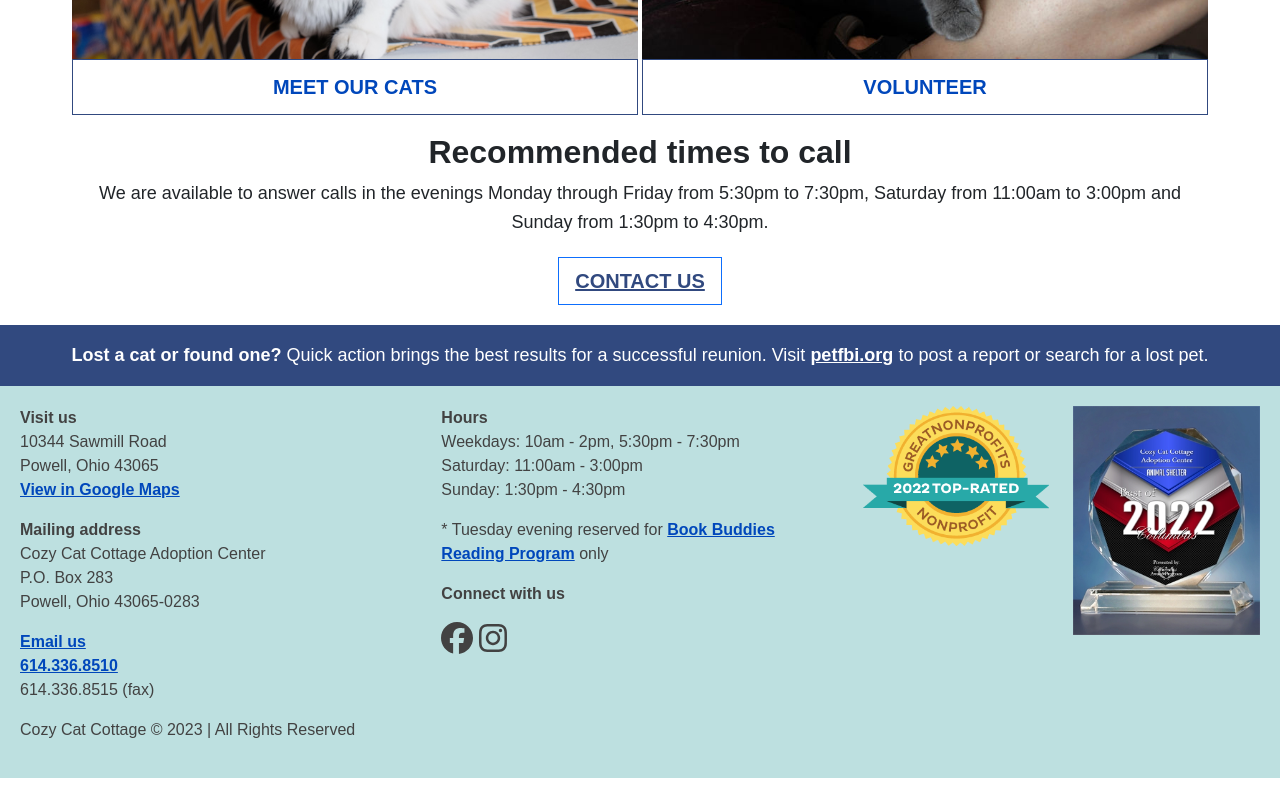
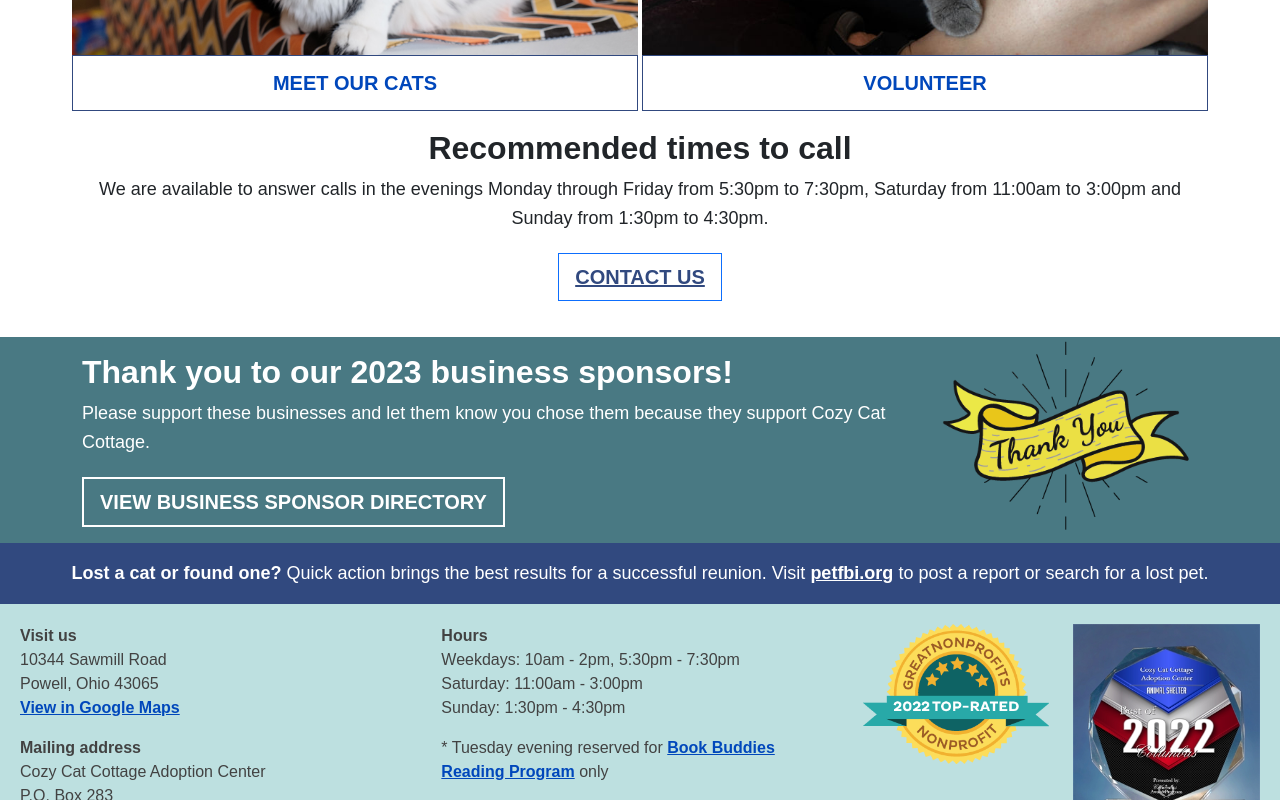
Before and after one commit to neilcoplin/cozycatcottage, a Next.js app: page / in a window 1280 px wide. Shown: the part 660-1460 px from the top of the page. Before the commit the page ends 1438 px from the top, so only its background shows below. Built offline with nearby package versions, Linux system fonts and the light colour scheme.

Commit message:
Adding business sponsors
Adding business sponsor directory link to the front page.

```diff
--- a/pages/index.tsx
+++ b/pages/index.tsx
@@ -1,7 +1,7 @@
 import Head from 'next/head'
 import Link from 'next/link'
 import styles from '@/styles/Home.module.css'
-import { Button, Card, Container, Image, Row, Stack } from "react-bootstrap";
+import { Button, Card, Col, Container, Image, Row, Stack } from "react-bootstrap";
 
 export default function Home(props:any) {
   return (
@@ -49,13 +49,29 @@ export default function Home(props:any) {
               </Row>
             </Container>
 
-            <Container fluid="lg" className="center">
+            <Container fluid="lg" className="center bottomMargin">
               <h2 className={styles.bold}>Recommended times to call</h2>
               <p>We are available to answer calls in the evenings Monday through Friday from 5:30pm to 7:30pm, Saturday from 11:00am to 3:00pm and Sunday from 1:30pm to 4:30pm.</p>
 
               <Button href="/contact-us" size="lg">Contact us</Button>
             </Container>
           </Stack>
+
+          <Container fluid="true" className="teal-notice no-padding">
+            <Container fluid="lg">
+              <Row xs={1} sm={2}>
+                <Col xs={12} sm={8} md={9} className="top-padding bottom-padding">
+                  <h2 className={styles.bold}>Thank you to our 2023 business sponsors!</h2>
+                  <p>Please support these businesses and let them know you chose them because they support Cozy Cat Cottage.</p>
+
+                  <Button href="https://online.flippingbook.com/view/357463952/" size="lg" target="_blank" rel="noreferrer" className="btn-teal">View business sponsor directory</Button>
+                </Col>
+                <Col xs={12} sm={4} md={3}>
+                  <Image fluid src="/img/thankyou-businesses.png" alt="Thank you!" />
+                </Col>
+              </Row>
+            </Container>
+          </Container>
           <Container fluid="true" className="dark-notice center">
             <p><strong>Lost a cat or found one?</strong> Quick action brings the best results for a successful reunion. Visit <a href="https://petfbi.org/" target="_blank" rel="noreferrer">petfbi.org</a> to post a report or search for a lost pet.</p>
           </Container>
--- a/styles/globals.css
+++ b/styles/globals.css
@@ -95,6 +95,32 @@ h3 {
   color: rgba(255, 255, 255, 1);
 }
 
+.teal-notice {
+  background-color: rgba(73, 121, 131, 1);
+  padding-top: 1em;
+  padding-bottom: 1em;
+}
+.teal-notice a,
+.teal-notice a:visited,
+.teal-notice p,
+.teal-notice h1,
+.teal-notice h2,
+.teal-notice h3 {
+  color: rgba(255, 255, 255, 1);
+}
+
+.no-padding {
+  padding: 0;
+}
+
+.top-padding {
+  padding-top: 1em;
+}
+
+.bottom-padding {
+  padding-bottom: 1em;
+}
+
 .main p,
 .main li {
   font-size: 18px;
@@ -163,6 +189,20 @@ a.btn-secondary:hover {
   text-decoration: none;
 }
 
+a.btn-teal {
+  background-color: rgba(73, 121, 131, 1);
+  color: rgba(255, 255, 255, 1);
+  text-decoration: none;
+  border: 2px solid rgba(255, 255, 255, 1);
+}
+
+a.btn-teal:hover {
+  background-color: rgba(255, 255, 255, 1);
+  color: rgba(73, 121, 131, 1);
+  text-decoration: none;
+  border: 2px solid rgba(73, 121, 131, 1);
+}
+
 figcaption {
   font-weight: bold;
   font-size: 130%;
@@ -178,6 +218,10 @@ ol, ul {
   margin-bottom: 20px;
 }
 
+.bottomMargin {
+  margin-bottom: 1em;
+}
+
 .contain {
   position: relative;
   display: block;
```
Also changed, not shown: public/img/thankyou-businesses.png (added).
